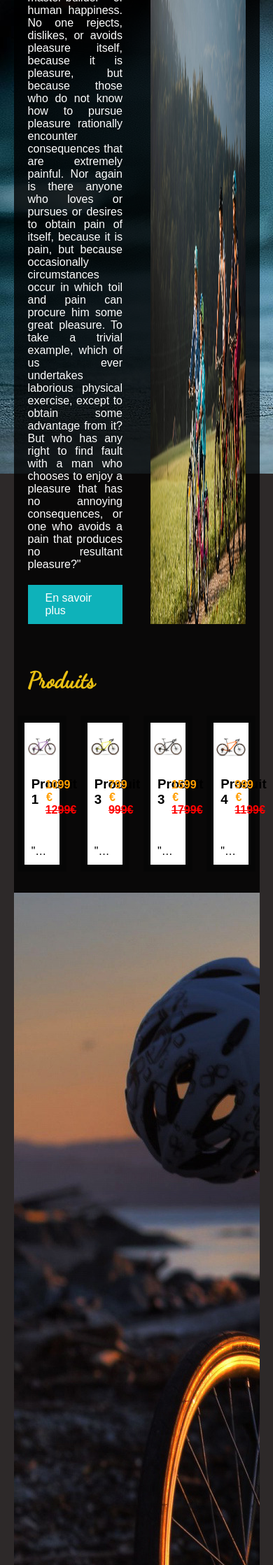
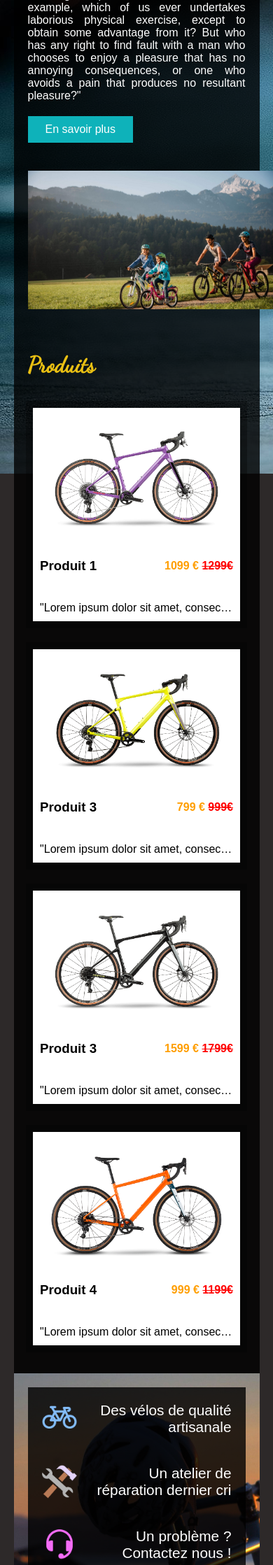
Before and after one commit to sachamutschler/5Bits_Dendo, a PHP site: page / in a window 390 px wide; the page is wider, and only the part inside the window is pictured. Shown: the part 523-2760 px from the top of that part at 70% size. Run offline with PHP 8.4, Linux system fonts and the light colour scheme.

Commit message:
fin presentation accueil

```diff
--- a/View/accueil.php
+++ b/View/accueil.php
@@ -4,7 +4,6 @@
     <?php include ('head.php'); ?>
 </head>
 <body>
-</html>
 
 <div id="header">
     <?php include ('navbar.php'); ?>
@@ -63,11 +62,42 @@
     </div>
 
     <div id="icones_accueil">
+        <div class="icones_accueil_liste">
+            <div class="une_icone">
+                <img src="public/images/accueil/icone_velo.png" alt="icone_velo">
+                <p>Des vélos de qualité artisanale</p>
+            </div>
+            <div class="une_icone">
+                <img src="public/images/accueil/icone_outils.png" alt="icone_velo">
+                <p>Un atelier de réparation dernier cri</p>
+            </div>
+            <div class="une_icone">
+                <img src="public/images/accueil/icone_service.png" alt="icone_velo">
+                <p>Un problème ? Contactez nous !</p>
+            </div>
+        </div>
 
+        <div class="icones_accueil_liste">
+            <div class="une_icone">
+                <p>Une démarche écologique</p>
+                <img src="public/images/accueil/icone_nature.png" alt="icone_velo">
+            </div>
+            <div class="une_icone">
+                <p>Des vélos sur mesure !</p>
+                <img src="public/images/accueil/icone_metre.png" alt="icone_velo">
+            </div>
+            <div class="une_icone">
+                <p>Optimisés pour les performances</p>
+                <img src="public/images/accueil/icone_performance.png" alt="icone_velo">
+            </div>
+        </div>
     </div>
 
 </div>
 
 <?php include ('footer.php'); ?>
 
+<?php include ('public/js/navbar.php'); ?>
 </body>
+
+</html>
--- a/View/navbar.php
+++ b/View/navbar.php
@@ -1,4 +1,4 @@
-<img id="icone_menu" src="public/images/icone_menu.png" alt="menu">
+<img id="icone_menu" onclick="afficher_navbar()" src="public/images/icone_menu.png" alt="menu">
 <div id="navbar">
     <a class="navbar_link" href="index.php">Accueil</a>
     <a class="navbar_link" href="produits.php">Produits</a>
--- a/public/css/accueil.css
+++ b/public/css/accueil.css
@@ -131,4 +131,95 @@
     width:100%;
     height:1080px;
     margin-top: 20px;
+    display: flex;
+    flex-direction: column;
 }
+
+.icones_accueil_liste {
+    background: rgba(0,0,0,0.8);
+    width: calc(50% - 30px);
+    height: fit-content;
+    display: flex;
+    flex-wrap: wrap;
+    margin: 20px;
+    margin-left: auto;
+}
+
+.icones_accueil_liste:last-child {
+    margin-left: 20px;
+}
+
+.une_icone {
+    display: flex;
+    width: 100%;
+    padding: 20px;
+    justify-content: space-between;
+}
+
+.une_icone p {
+    margin-top: auto;
+    margin-bottom: auto;
+    font-size: 1.5rem;
+    color: white;
+    text-align: right;
+}
+
+.icones_accueil_liste:last-child .une_icone p {
+    text-align: left;
+}
+
+.une_icone img {
+    width: 100px;
+}
+
+/* mode tablette */
+@media screen and (max-width: 960px) {
+    #presentation img, #texte_presentation {
+        width:100%;
+    }
+
+    #articles_accueil {
+        flex-wrap: wrap;
+    }
+
+    .article_accueil {
+        width: calc(45% - 20px);
+    }
+
+    #icones_accueil {
+        background-size: cover;
+        height: auto;
+    }
+
+    .icones_accueil_liste {
+        width: 70%;
+        font-size: 1.4rem;
+    }
+}
+
+/* mode smartphone */
+
+@media screen and (max-width: 680px) {
+    .article_accueil {
+        width: calc(90% - 20px);
+    }
+
+    .une_icone img {
+        width: 50px;
+        margin-right: 20px;
+    }
+
+    .icones_accueil_liste:last-child .une_icone img {
+        margin-right:0;
+        margin-left:20px;
+    }
+
+    .icones_accueil_liste {
+        width: calc(100% - 40px);
+        margin-left: 20px;
+    }
+
+    .une_icone p {
+        font-size: 1.3rem;
+    }
+}
--- /dev/null
+++ b/public/js/navbar.php
@@ -0,0 +1,14 @@
+<script>
+
+    navbar = document.getElementById('navbar');
+
+    function afficher_navbar() {
+        if(!navbar.classList.contains('ouvrir_menu')) {
+            navbar.classList.add('ouvrir_menu');
+        }
+        else {
+            navbar.classList.remove('ouvrir_menu');
+        }
+    }
+
+</script>
```
Also changed, not shown: public/css/navbar.css (+52 -0 lines), public/images/accueil/3605320_maintenance_mechanic_repair_spanner_support_icon.png (deleted), public/images/accueil/icone_metre.png (added), public/images/accueil/icone_nature.png (added), public/images/accueil/icone_outils.png (added), public/images/accueil/icone_performance.png (added), public/images/accueil/icone_service.png (added), public/images/accueil/icone_velo.png.
